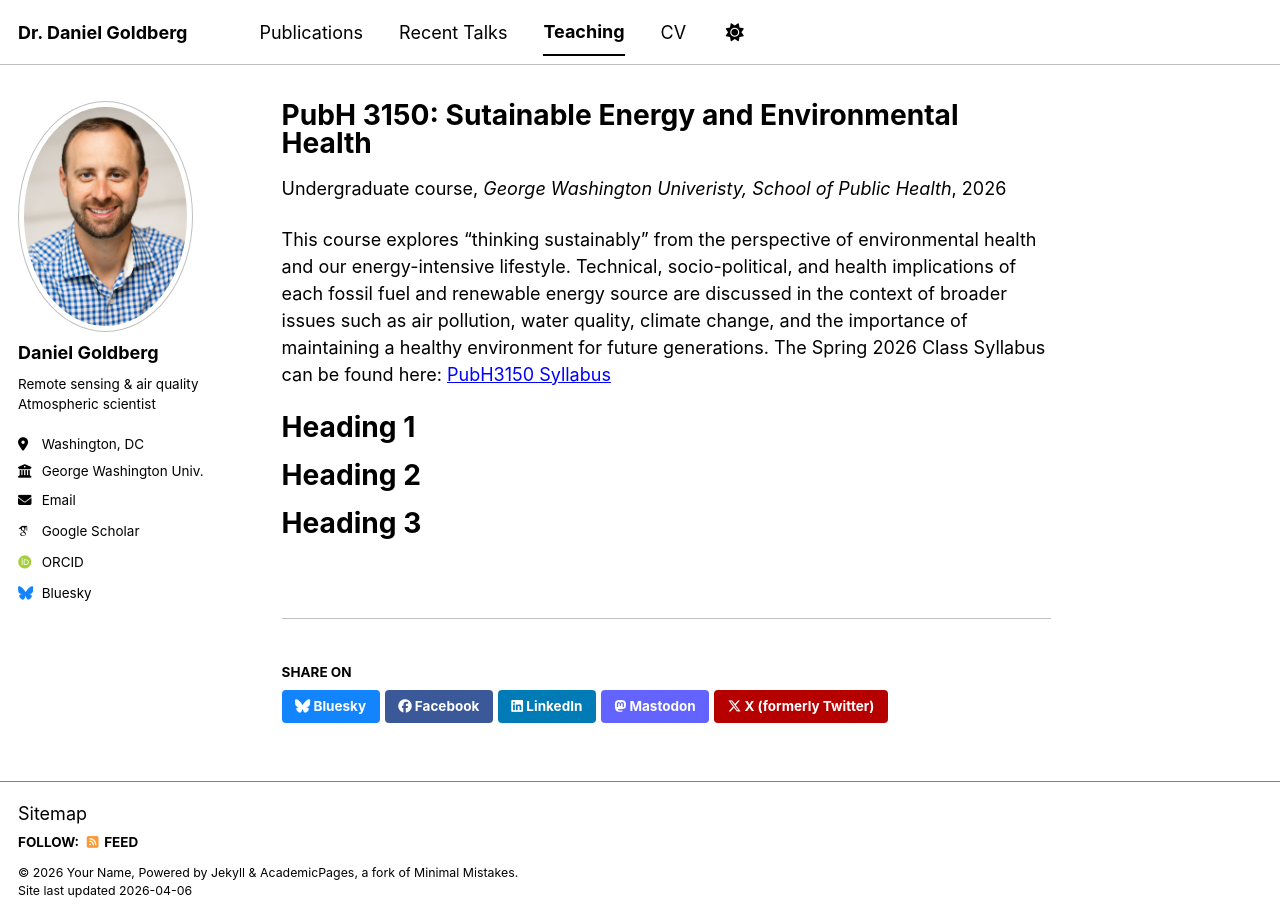
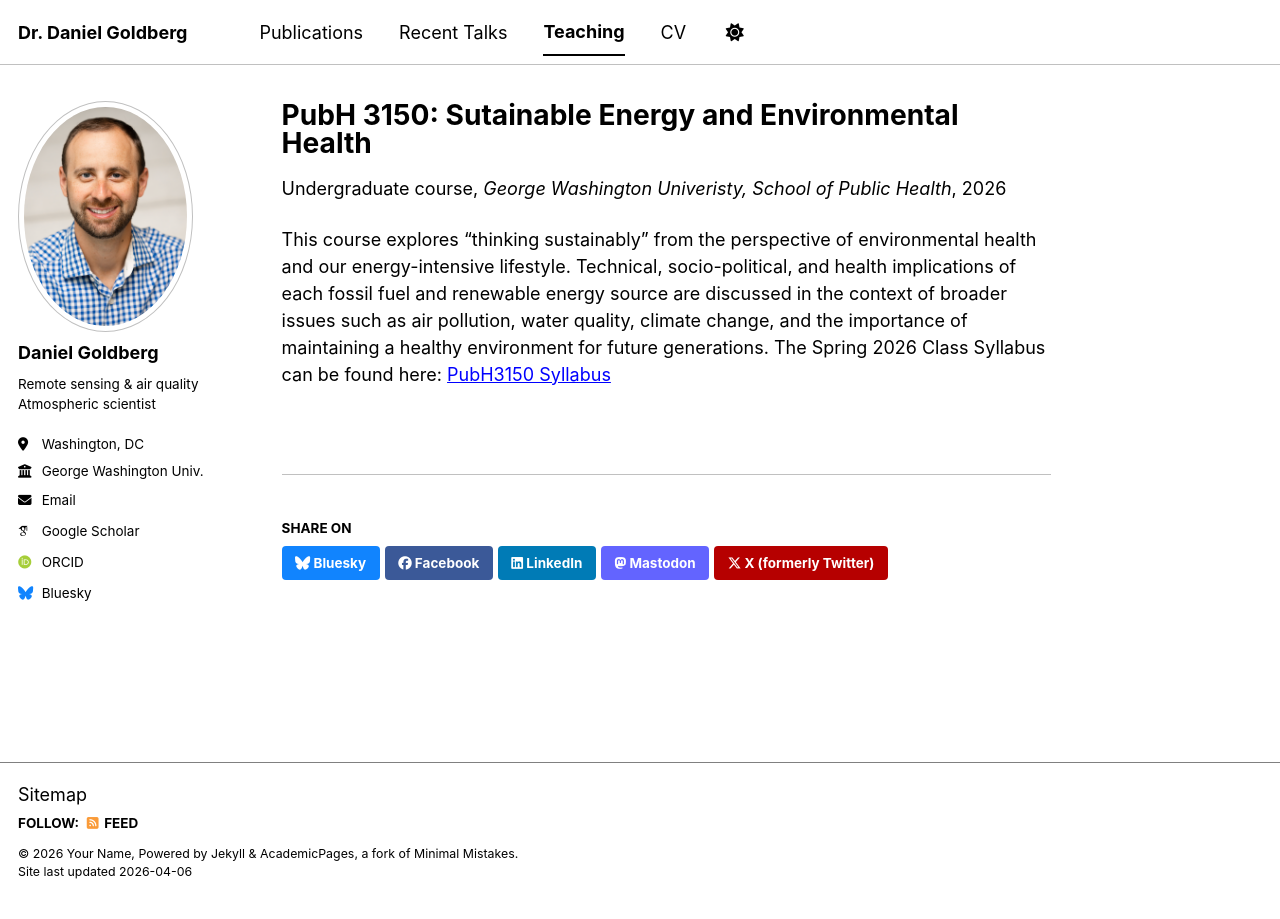
Before and after one commit to dgoldbergaq/dgoldbergaq.github.io, a Jekyll site: the page built from _teaching/2015-spring-teaching-2.md, in a window 1280 px wide. Built offline with Jekyll 4.4.1, drawn with Linux system fonts in a browser that asks for light colours; some web fonts are replaced; a script bundle is joined from its source files by our own code; library files that are not in the unit come from our copies.

```diff
--- a/_teaching/2015-spring-teaching-2.md
+++ b/_teaching/2015-spring-teaching-2.md
@@ -2,19 +2,10 @@
 title: "PubH 3150: Sutainable Energy and Environmental Health"
 collection: teaching
 type: "Undergraduate course"
-permalink: /teaching/2015-spring-teaching-1
+permalink: /teaching/2026-spring-teaching-1
 venue: "George Washington Univeristy, School of Public Health"
 date: 2026-01-01
 location: "Washingon, DC"
 ---
 
 This course explores “thinking sustainably” from the perspective of environmental health and our energy-intensive lifestyle. Technical, socio-political, and health implications of each fossil fuel and renewable energy source are discussed in the context of broader issues such as air pollution, water quality, climate change, and the importance of maintaining a healthy environment for future generations. The Spring 2026 Class Syllabus can be found here: [PubH3150 Syllabus](/files/PubH 3150 Syllabus Sus Energy Spring 2026.pdf)
-
-Heading 1
-======
-
-Heading 2
-======
-
-Heading 3
-======
```
